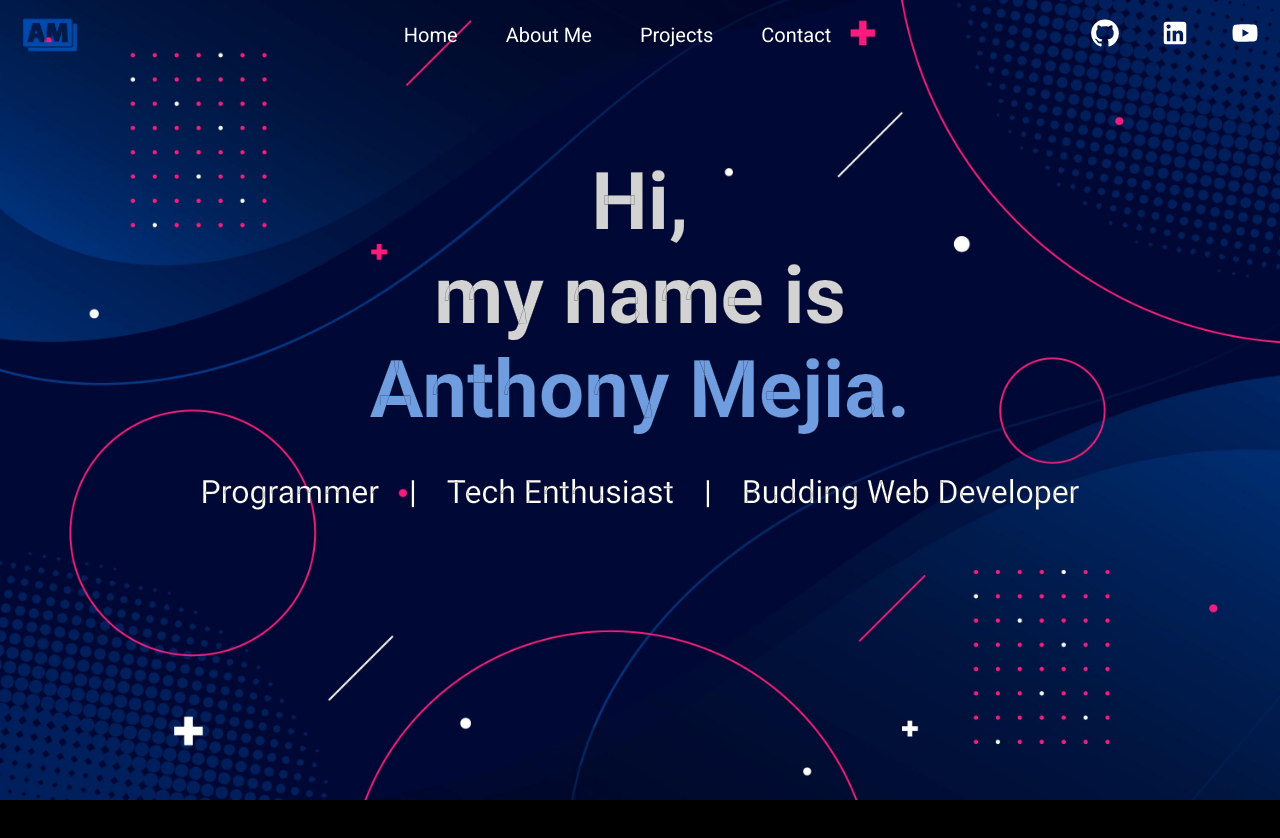
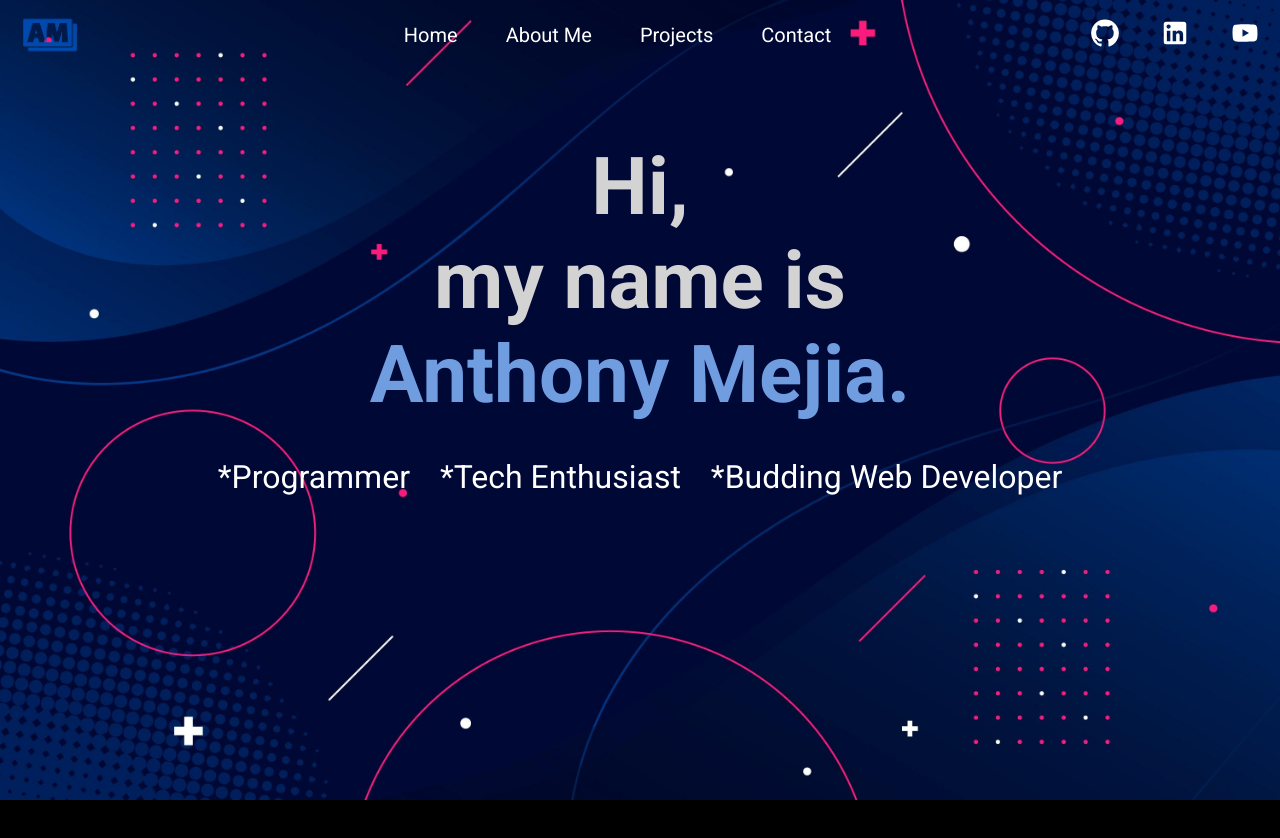
Before and after one commit to AnthonyMejia0/React-Portfolio, a React (Create React App) app: page / in a window 1280 px wide. Shown: the top 838 px of the page. Built offline with nearby package versions, Linux system fonts and the light colour scheme.

Commit message:
resolved merge conflicts

```diff
--- a/src/components/intro/Intro.jsx
+++ b/src/components/intro/Intro.jsx
@@ -1,6 +1,5 @@
 import './intro.scss'
 import NavBar from "../nav/NavBar"
-
 
 function Intro() {
     return (
--- a/src/components/intro/intro.scss
+++ b/src/components/intro/intro.scss
@@ -3,43 +3,37 @@
 
 .intro {
     position: relative;
-    overflow: hidden;
 
     .bg {
         position: relative;
         overflow: hidden;
         //background-color: black;
         height: 100%;
-        width: 100%;
-        //margin: -20px;
         background-image: url(./circles.jpg);
         background-position: center center;
         background-repeat: no-repeat;
         background-size: cover;
-        //filter: blur(10px);
-
+        height: 100vh;
+        /*
+        background-image: url(./desk.jpg);
+        background-position: center center;
+        background-repeat: no-repeat;
+        background-size: cover;
+        filter: blur(8px);
+        */
     }
 
     .text-box{
         position: absolute;
         width: 100vw;
-        top: 35%;
+        top: 70px;
         left: 50%;
-        transform: translate(-50%, -35%);
-        -webkit-text-stroke: 0.2px black;
-
-        @include for-phone-only {
-            line-height: 2.5rem;
-        }
+        transform: translate(-50%, 0%);
 
         h2 {
+            padding-top: 70px;
             text-align: center;
             color: lightgray;
-
-            @include for-phone-only {
-                font-size: 2.5rem;
-                line-height: 3rem;
-            }
 
             @include for-phone-landscape {
                 font-size: 2.5rem;
@@ -82,11 +76,6 @@
                 align-items: center;
                 justify-content: center;
 
-                @include for-phone-only {
-                    flex-direction: column;
-                    line-height: 2.5rem;
-                }
-
                 li {
                     animation: fadeIn 2s;
                     opacity: 1;
@@ -106,16 +95,8 @@
                         font-size: 1rem;
                     }
 
-                    @include for-desktop-up {
-                        &:first-child::after {
-                            content: "|";
-                            padding-left: 30px;
-                        }
-
-                        &:nth-child(2)::after {
-                            content: "|";
-                            padding-left: 30px;
-                        }
+                    &::before {
+                        content: "*";
                     }
                 }
             }
```
